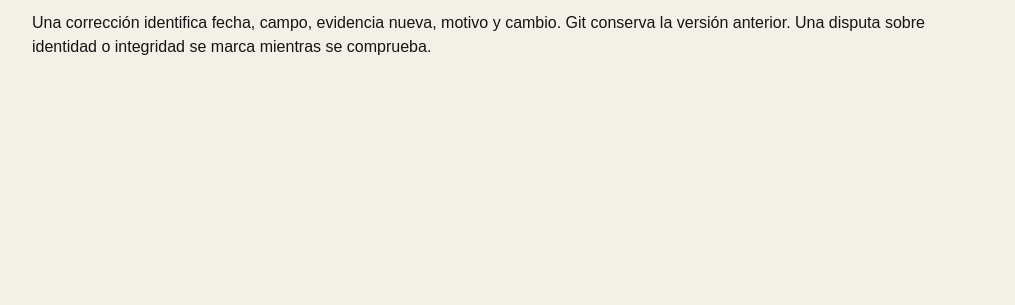
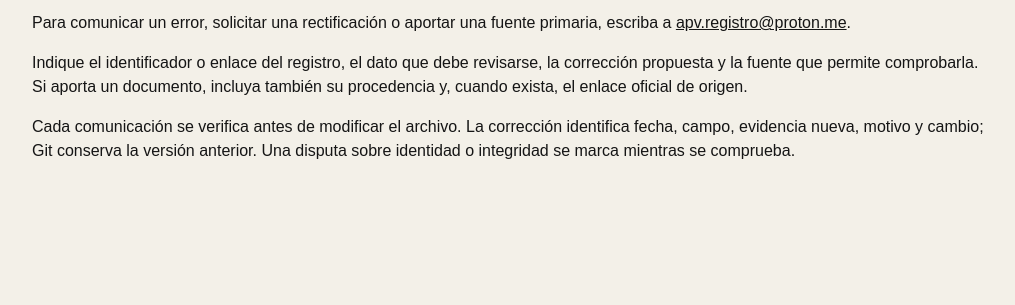
Before and after one commit to apv-registro/archivo-publico-venezuela, a browser extension: page site/metodologia.html in a window 1280 px wide. Shown: the part 710-1015 px from the top of the page, without its empty margins (32-1047 px from the left). Before the commit the page ends 911 px from the top, so only its background shows below. Drawn offline with Linux system fonts and the light colour scheme.

Commit message:
Add corrections and document contact channel
Updated the corrections section to include contributions and communication guidelines.

```diff
--- a/site/metodologia.html
+++ b/site/metodologia.html
@@ -6,7 +6,7 @@
   <main class="document-page">
     <a class="breadcrumb" href="index.html">← Volver al archivo</a><h1>Metodología y correcciones</h1>
     <section class="case-section"><h2>Procedimiento obligatorio</h2><p>La investigación y publicación se rigen por SOP-01. Define la separación entre evento y acto, la jerarquía de fuentes, la conservación del original, el análisis normativo y el umbral de atribución personal.</p><p><a href="sop.html">Abrir el SOP de documentación →</a></p></section>
-    <section class="case-section"><h2>Correcciones</h2><p>Una corrección identifica fecha, campo, evidencia nueva, motivo y cambio. Git conserva la versión anterior. Una disputa sobre identidad o integridad se marca mientras se comprueba.</p></section>
+    <section class="case-section"><h2>Correcciones y aportes documentales</h2><p>Para comunicar un error, solicitar una rectificación o aportar una fuente primaria, escriba a <a href="mailto:apv.registro@proton.me">apv.registro@proton.me</a>.</p><p>Indique el identificador o enlace del registro, el dato que debe revisarse, la corrección propuesta y la fuente que permite comprobarla. Si aporta un documento, incluya también su procedencia y, cuando exista, el enlace oficial de origen.</p><p>Cada comunicación se verifica antes de modificar el archivo. La corrección identifica fecha, campo, evidencia nueva, motivo y cambio; Git conserva la versión anterior. Una disputa sobre identidad o integridad se marca mientras se comprueba.</p></section>
   </main>
 </body>
 </html>
```
